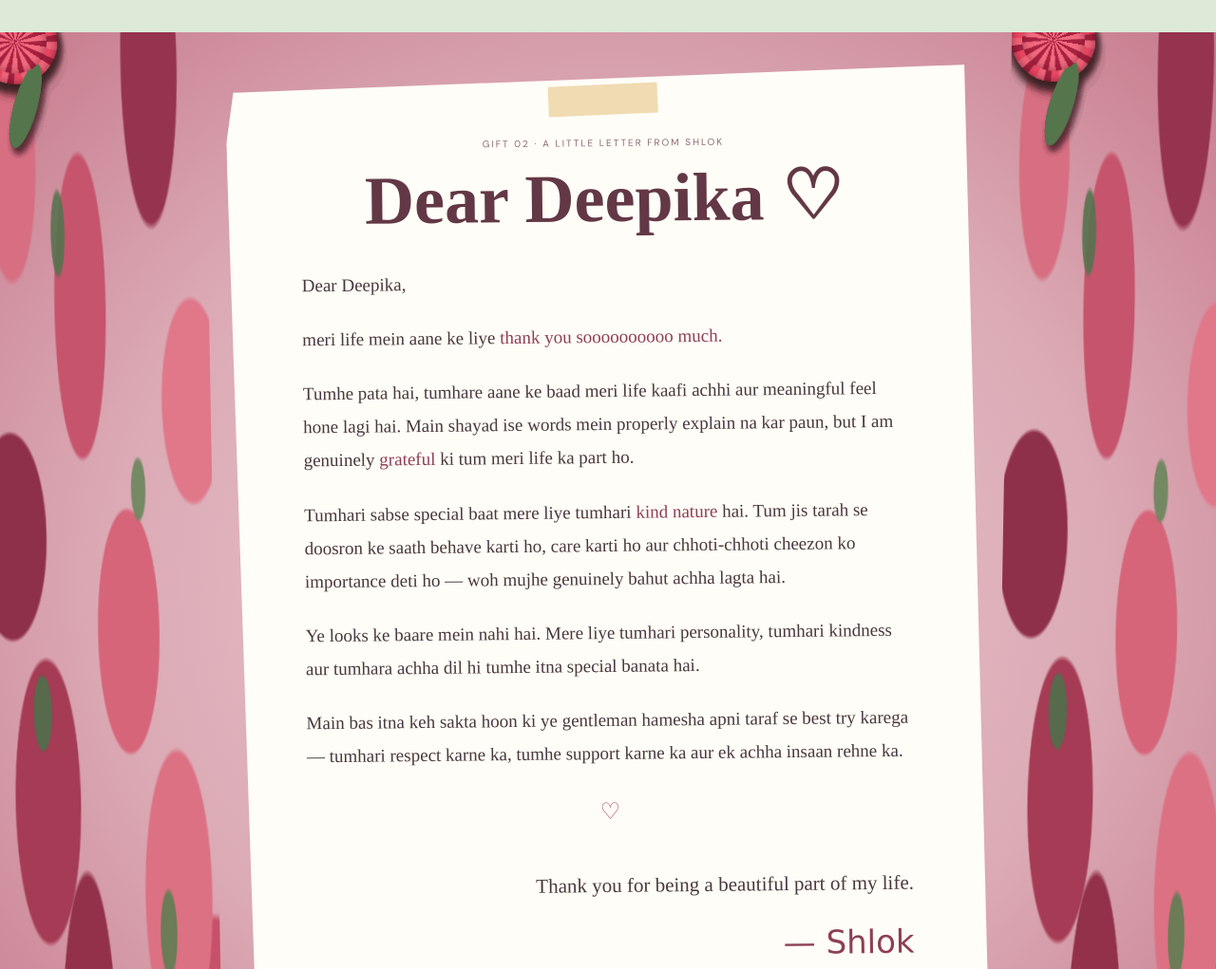
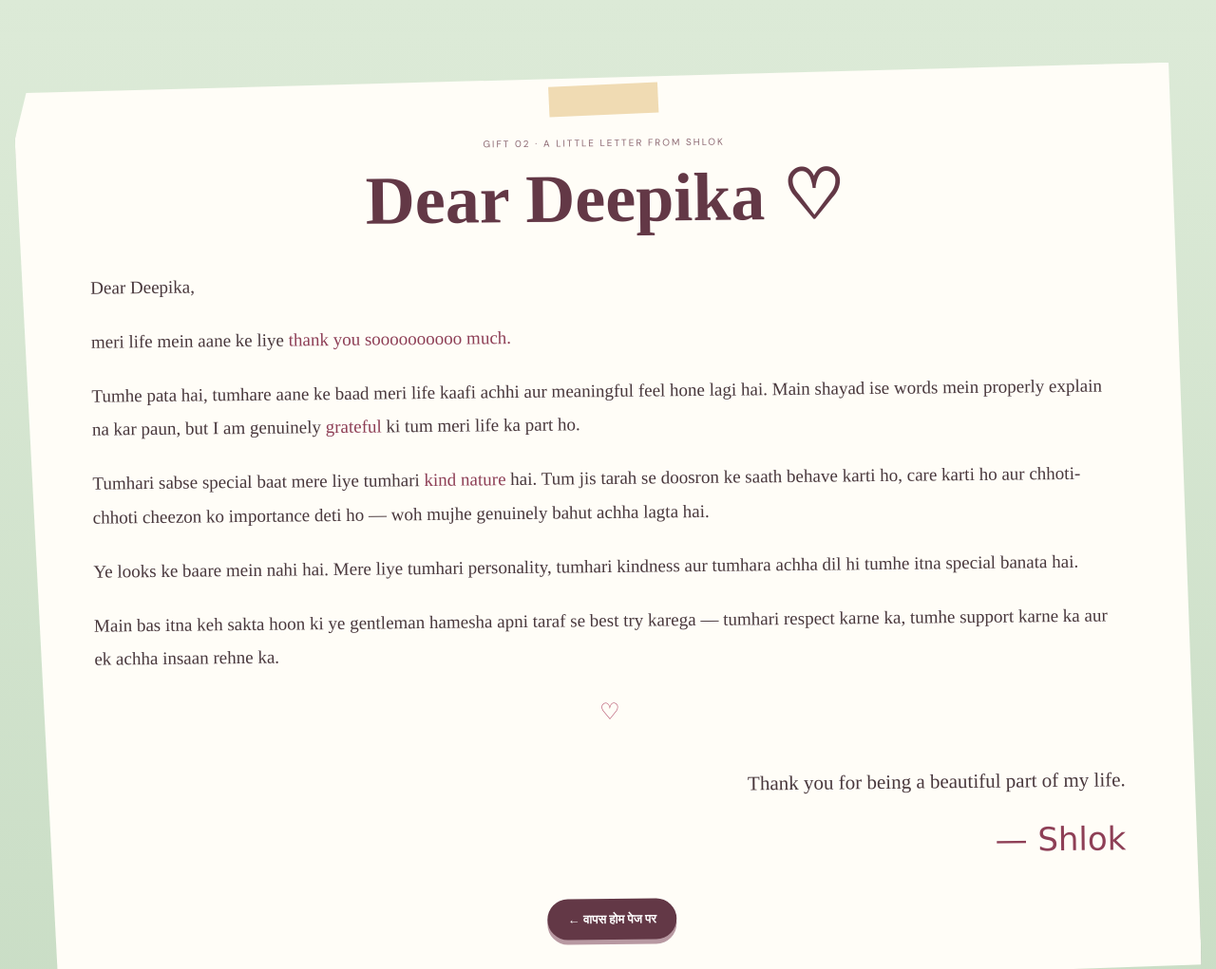
Before and after one commit to vislabs-web/Shloky-Deepika, a plain HTML site: page 2.gift.html in a window 1280 px wide. Shown: the top 1021 px of the page at 95% size. Drawn offline with Linux system fonts and the light colour scheme; a web font is replaced by a local one.

Commit message:
Remove rose border from Gift 02

```diff
--- a/2.gift.html
+++ b/2.gift.html
@@ -18,48 +18,11 @@ body{
 }
 .garden{
   min-height:calc(100vh - 89px);position:relative;display:flex;justify-content:center;
-  align-items:flex-start;padding:38px clamp(155px,19vw,285px);overflow:hidden;
-  background:
-    radial-gradient(ellipse at center,#e9c8cf 0%,#dbaab5 58%,#c77a8c 100%);
+  align-items:flex-start;padding:38px 20px;overflow:hidden;
+  background:linear-gradient(180deg,#dcead7 0%,#c9ddc5 100%);
 }
-.rose-wall{
-  position:absolute;top:-35px;bottom:-35px;width:clamp(155px,19vw,285px);
-  z-index:1;pointer-events:none;overflow:hidden;
-  background:transparent;
-}
-.rose-wall.left{left:-18px;transform:rotate(-1deg)}
-.rose-wall.right{right:-18px;transform:rotate(1deg)}
-.rose-wall:before{
-  content:"";position:absolute;inset:-20px;
-  background:
-    radial-gradient(ellipse at 20% 15%,#d76e82 0 8%,transparent 8.5%),
-    radial-gradient(ellipse at 72% 7%,#96334e 0 10%,transparent 10.5%),
-    radial-gradient(ellipse at 45% 27%,#c6546d 0 12%,transparent 12.5%),
-    radial-gradient(ellipse at 86% 35%,#e0788a 0 9%,transparent 9.5%),
-    radial-gradient(ellipse at 18% 46%,#8f304a 0 11%,transparent 11.5%),
-    radial-gradient(ellipse at 61% 54%,#d66579 0 13%,transparent 13.5%),
-    radial-gradient(ellipse at 30% 68%,#a53b55 0 12%,transparent 12.5%),
-    radial-gradient(ellipse at 78% 76%,#dc7183 0 11%,transparent 11.5%),
-    radial-gradient(ellipse at 44% 91%,#923149 0 13%,transparent 13.5%),
-    radial-gradient(ellipse at 91% 94%,#c65168 0 12%,transparent 12.5%);
-  filter:blur(.2px);
-}
-.rose-wall:after{
-  content:"";position:absolute;inset:0;
-  background:
-    radial-gradient(ellipse at 35% 20%,#56734e 0 3%,transparent 3.5%),
-    radial-gradient(ellipse at 68% 42%,#69865b 0 3%,transparent 3.5%),
-    radial-gradient(ellipse at 25% 61%,#4f704b 0 3.5%,transparent 4%),
-    radial-gradient(ellipse at 78% 80%,#5f7e52 0 3%,transparent 3.5%);
-  opacity:.9;
-}
-.rose{position:absolute;width:88px;height:88px;border-radius:50%;background:radial-gradient(circle,#7d2943 0 10%,#c94f69 11% 23%,#8e304a 24% 37%,#d6677d 38% 51%,#9f3852 52% 65%,#d96d80 66% 75%,transparent 76%);filter:drop-shadow(3px 6px 3px rgba(67,33,43,.22))}
+.rose:after{content:"";position:absolute;width:24px;height:92px;background:#55764d;left:42px;top:65px;transform:rotate(16deg);z-index:-1;border-radius:100%}
 
-.rose{background:radial-gradient(circle at 50% 50%,#5f1730 0 8%,transparent 9%),repeating-conic-gradient(#e94763 0 12deg,#9d1f3c 13deg 22deg,#f06479 23deg 34deg);box-shadow:inset 0 0 9px rgba(75,10,25,.55),0 8px 10px rgba(47,35,28,.2)}
-.rose:before{content:"";position:absolute;inset:13%;border-radius:50%;background:repeating-conic-gradient(#f16a7e 0 13deg,#a82240 14deg 25deg);box-shadow:inset 0 0 8px rgba(80,10,25,.5)}
-.r9{left:-8%;top:76%;transform:scale(.95)}.r10{right:-8%;top:84%;transform:scale(.82)}.r11{left:24%;top:12%;transform:scale(.48)}.r12{right:24%;top:35%;transform:scale(.5)}.r13{left:18%;top:50%;transform:scale(.55)}.r14{right:17%;top:73%;transform:scale(.5)}
-.rose:after{content:"";position:absolute;width:24px;height:92px;background:#55764d;left:42px;top:65px;transform:rotate(16deg);z-index:-1;border-radius:100%}
-.r1{left:5%;top:3%;transform:scale(.8)}.r2{right:5%;top:12%;transform:scale(1.05)}.r3{left:0;top:28%;transform:scale(.7)}.r4{right:-5%;top:38%;transform:scale(.82)}.r5{left:8%;top:52%;transform:scale(1.05)}.r6{right:7%;top:63%;transform:scale(.72)}.r7{left:-4%;top:78%;transform:scale(.85)}.r8{right:0;top:88%;transform:scale(.98)}
 .page{width:min(720px,100%);position:relative;z-index:5}
 .letter{
   width:100%;position:relative;padding:72px clamp(28px,7vw,78px) 62px;
@@ -78,9 +41,7 @@ h1{text-align:center;font:600 clamp(46px,8vw,72px)/.9 "Cormorant Garamond",serif
 @media(max-width:700px){
   body{padding:15px 0 35px}
   .garden{padding:25px 62px;min-height:calc(100vh - 50px)}
-  .rose-wall{width:88px}.rose{width:58px;height:58px}
-  .rose:after{width:16px;height:60px;left:28px;top:43px}
-  .letter{padding:60px 20px 42px}
+  .rose-wall{width:88px}  .letter{padding:60px 20px 42px}
   .letter-body{font-size:18px;line-height:1.8}
   .closing{font-size:19px!important}.signature{font-size:28px!important}
 }
@@ -88,15 +49,6 @@ h1{text-align:center;font:600 clamp(46px,8vw,72px)/.9 "Cormorant Garamond",serif
 </head>
 <body>
   <main class="garden">
-    <div class="rose-wall left" aria-hidden="true">
-      <span class="rose"></span><span class="rose"></span><span class="rose"></span><span class="rose"></span>
-      <span class="rose"></span><span class="rose"></span><span class="rose"></span><span class="rose"></span>
-    </div>
-    <div class="rose-wall right" aria-hidden="true">
-      <span class="rose"></span><span class="rose"></span><span class="rose"></span><span class="rose"></span>
-      <span class="rose"></span><span class="rose"></span><span class="rose"></span><span class="rose"></span>
-    </div>
-
     <article class="letter">
       <div class="tape"></div>
       <p class="eyebrow">Gift 02 · A little letter from Shlok</p>
```
